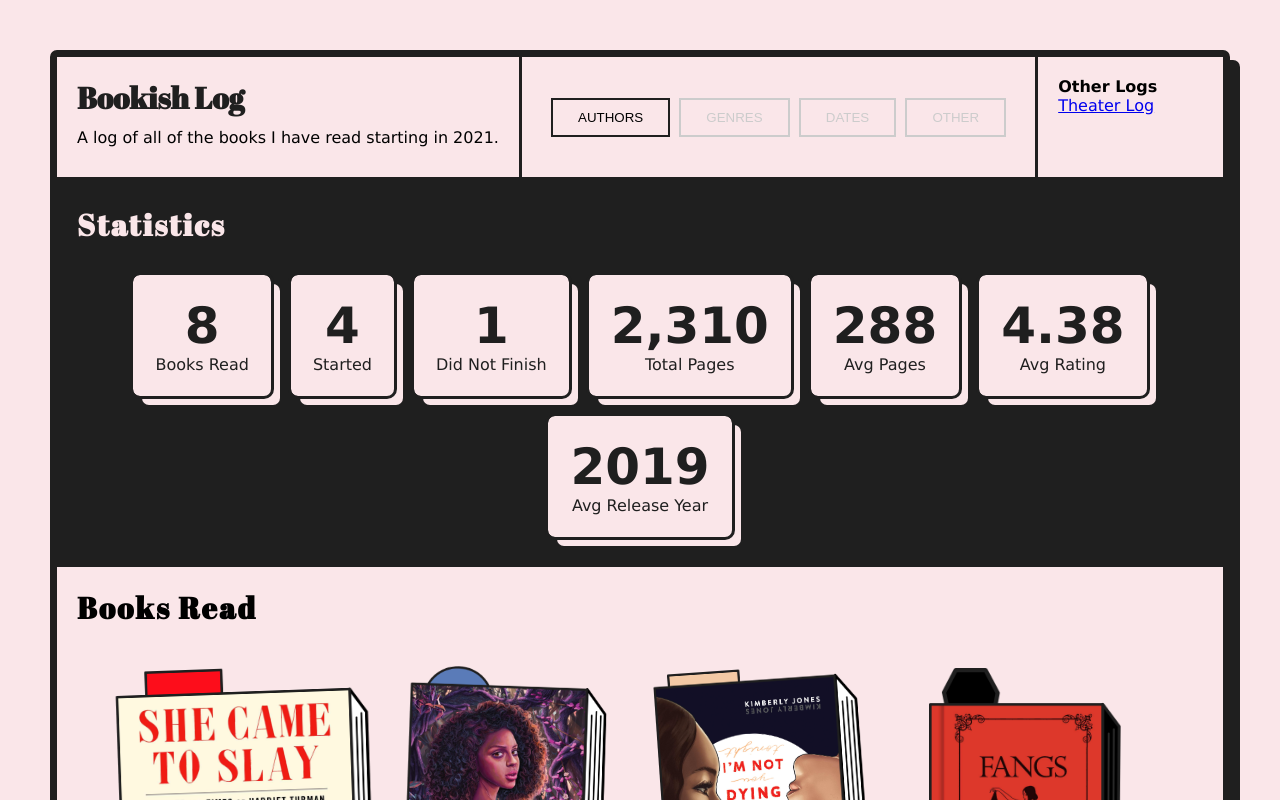
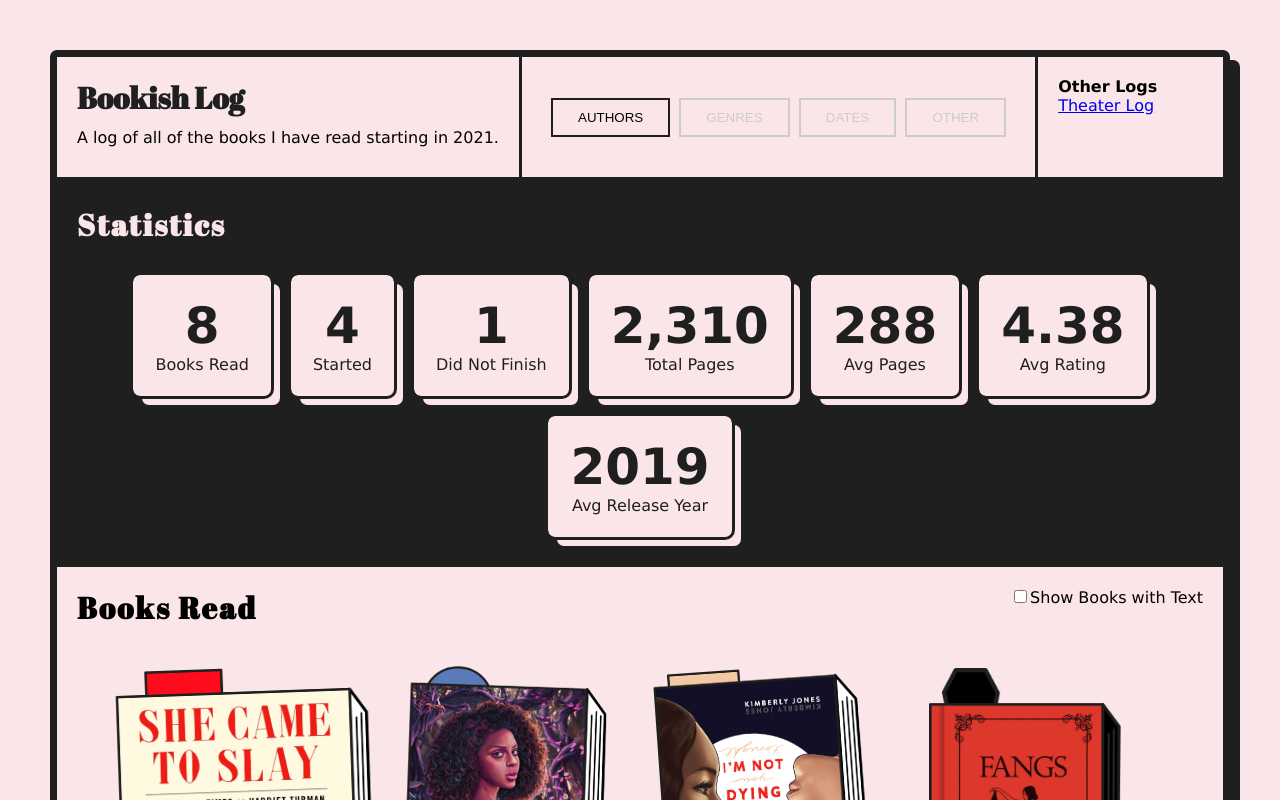
Before and after one commit to brittanyrw/thebookishlog, a Vue app: page / in a window 1280 px wide. Shown: the top 800 px of the page. Built offline with nearby package versions, Linux system fonts and the light colour scheme.

Commit message:
Add toggle to show book covers with text

```diff
--- a/src/components/Books.vue
+++ b/src/components/Books.vue
@@ -1,8 +1,21 @@
 <template>
   <div class="books-list">
     <div class="read-book-list">
+      <div class="header">
         <h2>Books Read</h2>
-      <ul class="books">
+        <div class="toggle-button-wrapper">
+          <input
+            type="checkbox"
+            v-model="toggle"
+            true-value="yes"
+            false-value="no"
+            id="toggle-text-books"
+          />
+          <label for="toggle-text-books">Show Books with Text</label>
+        </div>
+      </div>
+
+      <ul class="books" v-show="toggle === 'no'">
         <li
           class="book"
           v-for="(book, index) in filter('finished')"
@@ -16,12 +29,28 @@
           />
         </li>
       </ul>
+      <ul class="books text-books" v-show="toggle === 'yes'">
+        <li
+          class="book"
+          v-for="(book, index) in filter('finished')"
+          :key="index"
+        >
+          <img
+            class="book-cover-img"
+            :alt="`${book.title} book cover`"
+            :src="require(`@/assets/imgs/${slug(book.title)}.png`)"
+          />
+          <div class="text-book-info">
+            <p>{{ book.title }} by {{ book.author[0] }}</p>
+          </div>
+        </li>
+      </ul>
     </div>
     <div class="current-book-list">
       <h2>Started Reading</h2>
       <ul>
         <li v-for="(book, index) in filter('started')" :key="index">
-          <p>{{ book.title }} by {{ book.author[0]}}</p>
+          <p>{{ book.title }} by {{ book.author[0] }}</p>
         </li>
       </ul>
     </div>
@@ -41,20 +70,30 @@
 import mixins from "@/mixins/mixins.js";
 
 export default {
+  data() {
+    return {
+      toggle: "no",
+    };
+  },
   props: {
-    bookInfo: Array
+    bookInfo: Array,
   },
   mixins: [mixins],
   methods: {
     filter(status) {
-      return this.bookInfo.filter(item => item.progress == status);
-    }
-  }
+      return this.bookInfo.filter((item) => item.progress == status);
+    },
+  },
 };
 </script>
 
 <style lang="scss" scoped>
 @import "@/assets/styles/varibles.scss";
+
+.header {
+  display: flex;
+  justify-content: space-between;
+}
 
 .book-cover-img {
   width: 100%;
@@ -79,7 +118,26 @@ export default {
   .read-book-list {
     padding: 20px;
   }
-
+  .text-books {
+    display: flex;
+    padding: 0;
+    margin: 0;
+    list-style: none;
+    flex-wrap: wrap;
+    .text-book {
+      padding: 10px;
+      margin: 10px;
+      border: 1px solid black;
+      display: flex;
+      img {
+        max-height: 100px;
+        width: auto;
+      }
+      p {
+        margin: 5px 0;
+      }
+    }
+  }
   .current-book-list {
     padding: 20px;
     background-color: $black;
@@ -155,8 +213,6 @@ export default {
     }
   }
 
-
-
   .book:nth-child(2n + 1) {
     transform: rotate(-2deg);
   }
@@ -175,5 +231,13 @@ export default {
   .book:nth-child(11n + 7) {
     transform: rotate(4deg);
   }
+
+  .text-books {
+    margin-top: 30px;
+  }
+
+  .text-books .book {
+    transform: rotate(0deg);
+  }
 }
 </style>
```
Lines whose indentation alone changed are shown as unchanged.
